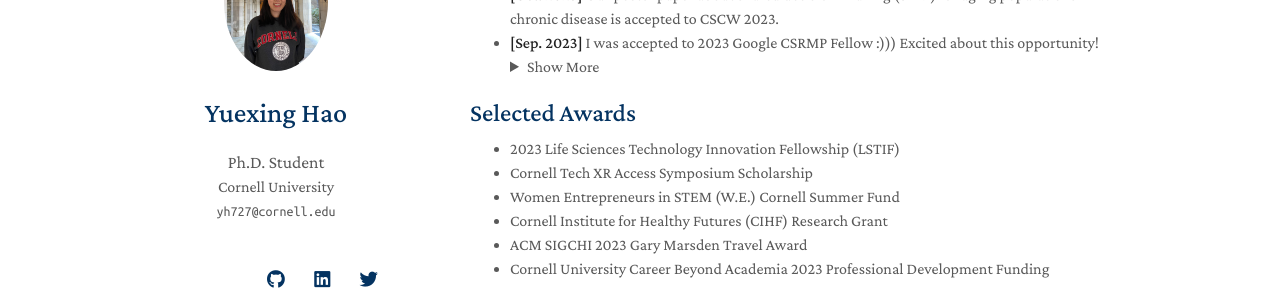
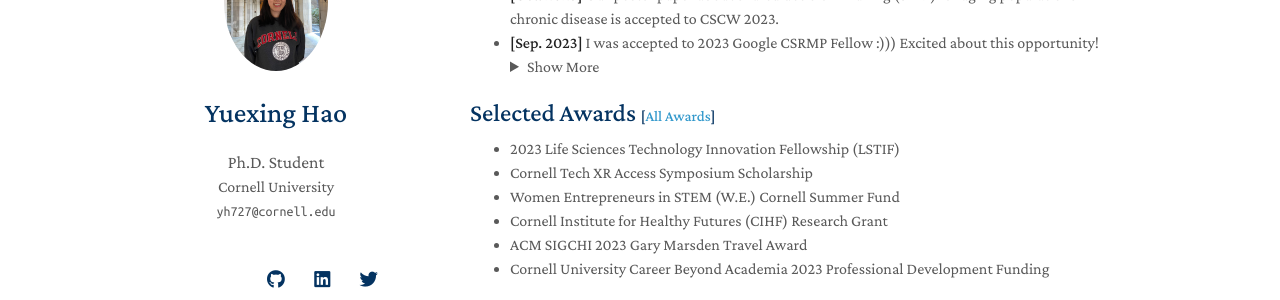
Before and after one commit to YuexingHao/Yuexing-Hao, a Jekyll site: the page built from index.md, in a window 1280 px wide and 900 px high, scrolled down 586 px. Shown: the part 152-452 px from the top of the window. Built offline with Jekyll 4.4.1, drawn with Linux system fonts in a browser that asks for light colours; nearby versions of some CDN libraries; a style sheet for code colours, icons or effects is not loaded; our own code applies the rules of GitHub Pages for plain Markdown files.

Commit message:
Update awards.md

```diff
--- a/_includes/awards.md
+++ b/_includes/awards.md
@@ -1,4 +1,4 @@
-<h2 style="margin: 20px 0px 10px;" id="awards">Selected Awards</h2>
+<h2 style="margin: 20px 0px 10px;" id="awards">Selected Awards <temp style="font-size:15px;">[</temp><a href="https://scholar.google.com/citations?user=Uf9GqRsAAAAJ" target="_blank" style="font-size:15px;">All Awards</a><temp style="font-size:15px;">]</temp></h2>
 
 <ul>
   <li>2023 Life Sciences Technology Innovation Fellowship (LSTIF)</li>
```
